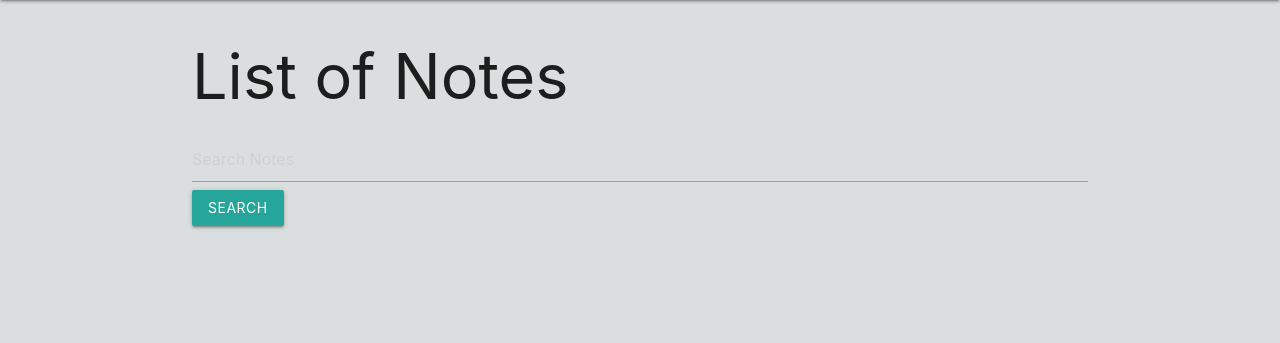
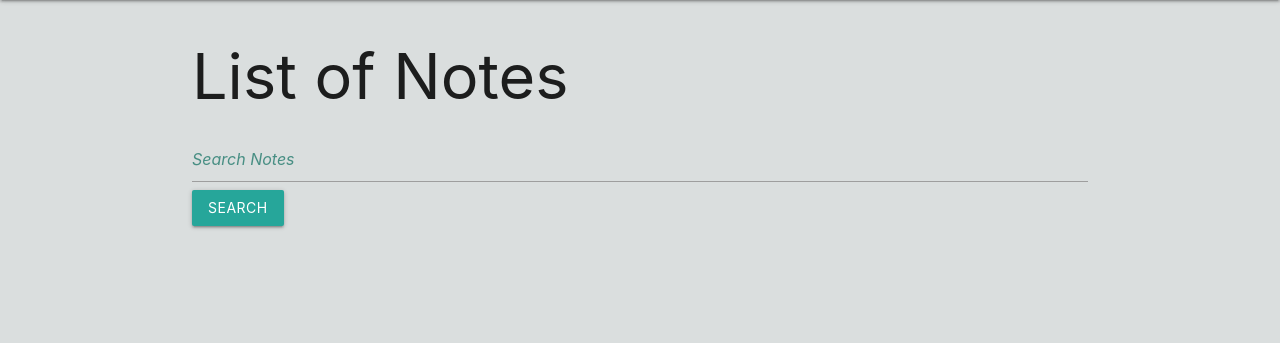
Before and after one commit to Vugi21/NotesApp, a Django app: page /notes/ in a window 1280 px wide. Shown: the part 64-407 px from the top of the page. Run offline with Django 4.2, Linux system fonts and the light colour scheme; the visitor is signed in with stand-in values (Sample User, id 1); data that the repository does not hold is empty.

Commit message:
readme and search color

```diff
--- a/notes_app/main_app/static/css/style.css
+++ b/notes_app/main_app/static/css/style.css
@@ -21,7 +21,11 @@ background-color: rgba(185, 247, 237, 0.731);
 }
 .card-action {
 background-color: blue;
-
+}
+::placeholder { /* Chrome, Firefox, Opera, Safari 10.1+ */
+  color: rgba(16, 113, 97, 0.731);
+  opacity: 1; /* Firefox */
+  font-style: italic;
 }
 .section{
   display: flex;
--- a/notes_app/main_app/templates/notes/index.html
+++ b/notes_app/main_app/templates/notes/index.html
@@ -4,7 +4,7 @@
 {% block content %}
 
 <h1>List of Notes</h1>
-<form method="GET" action="{% url 'search_query' %}">
+<form method="GET" class="search-form" action="{% url 'search_query' %}">
   {% csrf_token %}
   <input class="search-input" type="text"  name="searchNote" placeholder="Search Notes">
   <input class="btn" type="submit"  name="search" value="Search">
```
Also changed, not shown: README.md, notes_app/main_app/templates/notes/detail.html (line endings or trailing spaces), 3 other files.
